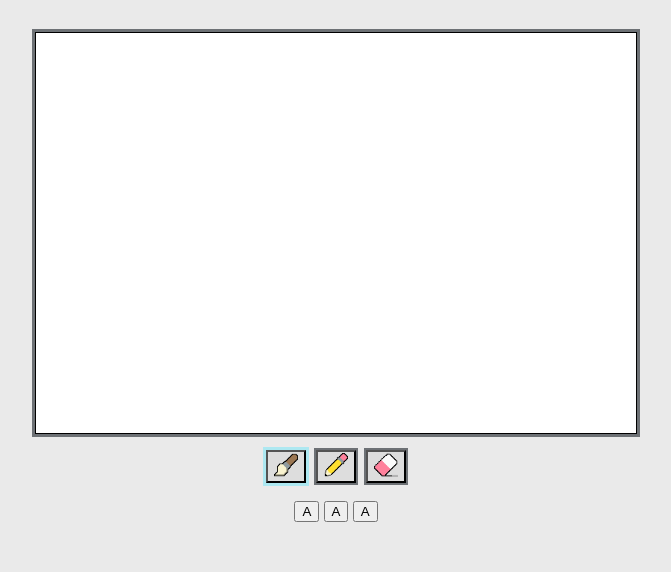
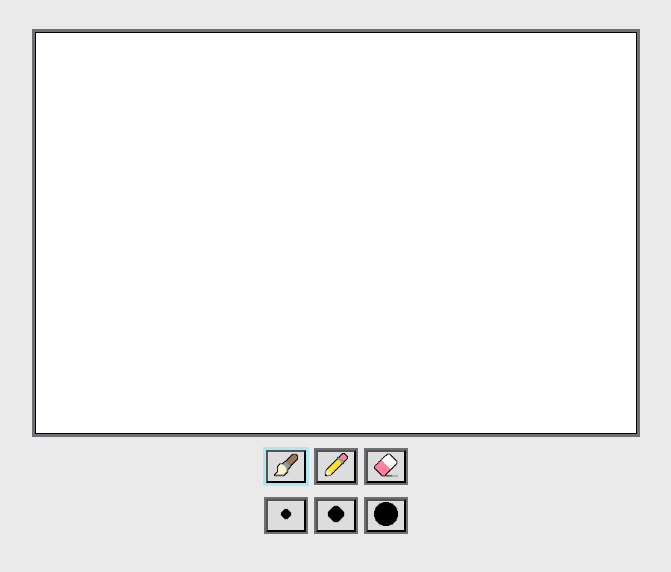
Before and after one commit to YxxgSxxl/flipnote-web, a website built with Vite: page index.html in a window 1280 px wide. Both pictures are taken after a click on the button 590 px from the left and 466 px from the top of the page. Shown: the whole page, without its empty margins (304-975 px from the left). Built offline with nearby package versions, Linux system fonts and the light colour scheme.

Commit message:
update: added icons for tools settings

```diff
--- a/src/main.ts
+++ b/src/main.ts
@@ -6,27 +6,27 @@ document.querySelector<HTMLDivElement>('#app')!.innerHTML = `
     <main>
         <canvas id="canvas" width="600" height="400"></canvas>
         <div class="toolbox">
-            <button><img src="/img/cursors/brush.png" alt="Brush Icon" width="24" height="24"></button>
+                <button><img src="/img/cursors/brush.png" alt="Brush Icon" width="24" height="24"></button>
             <button><img src="/img/cursors/pencil.png" alt="Pencil Icon" width="24" height="24"></button>
             <button><img src="/img/cursors/eraser.png" alt="Eraser Icon" width="24" height="24"></button>
         </div>
 
-        <div class="brush-settings">
-            <button id="brush-small">A</button>
-            <button id="brush-medium">A</button>
-            <button id="brush-large">A</button>
+        <div class="settings brush-settings">
+            <button id="brush-small"><img src="/img/icons/brush_small_32x32.png" alt="Small Circle 32x32 Icon" width="24" height="24"></button>
+            <button id="brush-medium"><img src="/img/icons/brush_medium_32x32.png" alt="Medium Circle 32x32 Icon" width="24" height="24"></button>
+            <button id="brush-large"><img src="/img/icons/brush_big_32x32.png" alt="Big Circle 32x32 Icon" width="24" height="24"></button>
         </div>
 
-        <div class="pencil-settings">
-            <button id="pencil-small">B</button>
-            <button id="pencil-medium">B</button>
-            <button id="pencil-large">B</button>
+        <div class="settings pencil-settings">
+            <button id="pencil-small"><img src="/img/icons/pencil_small_32x32.png" alt="Small Circle 32x32 Icon" width="24" height="24"></button>
+            <button id="pencil-medium"><img src="/img/icons/pencil_medium_32x32.png" alt="Medium Circle 32x32 Icon" width="24" height="24"></button>
+            <button id="pencil-large"><img src="/img/icons/pencil_big_32x32.png" alt="Big Circle 32x32 Icon" width="24" height="24"></button>
         </div>
 
-        <div class="eraser-settings">
-            <button id="eraser-small">C</button>
-            <button id="eraser-medium">C</button>
-            <button id="eraser-large">C</button>
+        <div class="settings eraser-settings">
+            <button id="eraser-large"><img src="/img/icons/eraser_small_32x32.png" alt="Small Circle 32x32 Icon" width="24" height="24"></button>
+            <button id="eraser-medium"><img src="/img/icons/eraser_medium_32x32.png" alt="Medium Circle 32x32 Icon" width="24" height="24"></button>
+            <button id="eraser-small"><img src="/img/icons/eraser_big_32x32.png" alt="Big Circle 32x32 Icon" width="24" height="24"></button>
         </div>
     </main>
 `
--- a/src/services/cursor/cursorDisplay.ts
+++ b/src/services/cursor/cursorDisplay.ts
@@ -1,16 +1,15 @@
 import { toolSelected } from './cursorTools';
 
 document.addEventListener("DOMContentLoaded", () => {
-    const brushSettings = document.querySelector(".brush-settings") as HTMLElement;
-    const eraserSettings = document.querySelector(".eraser-settings") as HTMLElement;
-    const pencilSettings = document.querySelector(".pencil-settings") as HTMLElement;
+    const toolSettings: Record<string, HTMLElement | null> = {
+        "Brush": document.querySelector(".brush-settings"),
+        "Eraser": document.querySelector(".eraser-settings"),
+        "Pencil": document.querySelector(".pencil-settings"),
+    };
 
-    brushSettings.classList.add("hidden");
-    eraserSettings.classList.add("hidden");
-    pencilSettings.classList.add("hidden");
+    Object.values(toolSettings).forEach(setting => setting?.classList.add("hidden"));
 
-    let x: number = 0;
-    let y: number = 0;
+    let x = 0, y = 0;
 
     const cursor = document.createElement("div");
     cursor.classList.add("idle-cursor");
@@ -23,46 +22,34 @@ document.addEventListener("DOMContentLoaded", () => {
         cursor.style.left = `${x}px`;
         cursor.style.top = `${y}px`;
 
-        hideAllSettings();
-
-        switch (toolSelected) {
-            case "Brush":
-                brushSettings.classList.remove("hidden");
-                cursor.classList.add("brush-cursor");
-                cursor.classList.remove("eraser-cursor", "pencil-cursor");
-                break;
-            case "Eraser":
-                eraserSettings.classList.remove("hidden");
-                cursor.classList.add("eraser-cursor");
-                cursor.classList.remove("brush-cursor", "pencil-cursor");
-                break;
-            case "Pencil":
-                pencilSettings.classList.remove("hidden");
-                cursor.classList.add("pencil-cursor");
-                cursor.classList.remove("brush-cursor", "eraser-cursor");
-                break;
-            default:
-                cursor.classList.remove("brush-cursor", "eraser-cursor", "pencil-cursor");
-                break;
-        }
+        toggleToolSettings(toolSelected ?? "");
+        updateCursorClass(toolSelected ?? "");
     }
 
-    function hideAllSettings() {
-        brushSettings.classList.add("hidden");
-        eraserSettings.classList.add("hidden");
-        pencilSettings.classList.add("hidden");
+    function toggleToolSettings(tool: string) {
+        Object.values(toolSettings).forEach(setting => setting?.classList.add("hidden"));
+
+        toolSettings[tool]?.classList.remove("hidden");
+    }
+
+    function updateCursorClass(tool: string) {
+        cursor.classList.remove("brush-cursor", "eraser-cursor", "pencil-cursor");
+
+        if (tool === "Brush") cursor.classList.add("brush-cursor");
+        else if (tool === "Eraser") cursor.classList.add("eraser-cursor");
+        else if (tool === "Pencil") cursor.classList.add("pencil-cursor");
     }
 
     function checkHover(event: MouseEvent) {
         const target = event.target as HTMLElement;
-        if (target.tagName === "A" || target.tagName === "BUTTON") {
+        if (["A", "BUTTON"].includes(target.tagName)) {
             cursor.classList.add("hover-link");
         }
     }
 
     function removeHover(event: MouseEvent) {
         const target = event.target as HTMLElement;
-        if (target.tagName === "A" || target.tagName === "BUTTON") {
+        if (["A", "BUTTON"].includes(target.tagName)) {
             cursor.classList.remove("hover-link");
         }
     }
--- a/src/services/cursor/cursorTools.ts
+++ b/src/services/cursor/cursorTools.ts
@@ -16,7 +16,7 @@ document.addEventListener("DOMContentLoaded", () => {
         button.addEventListener('click', () => {
             toolSelected = button.querySelector('img')?.alt.split(" ")[0] || "Unknown";
 
-            console.log(toolSelected)
+            // console.log(toolSelected)
 
             tools.forEach(btn => btn.classList.remove('active'));
             button.classList.add('active');
--- a/src/stylesheet/style.css
+++ b/src/stylesheet/style.css
@@ -66,6 +66,21 @@
     background-color: #ddd;
     outline: 3px solid var(--app-c-link-light);
   }
+
+  .settings button {
+    background-color: #ddd;
+    outline: 2px solid var(--app-c-dark-border);
+    transition: ease 0.2s;
+  }
+
+  .settings button:hover {
+    outline: 2px solid var(--app-c-dark-border-hover);
+  }
+
+  .settings button.active {
+    background-color: #ddd;
+    outline: 3px solid var(--app-c-link-light);
+  }
 }
 
 @media (prefers-color-scheme: light) {
@@ -99,6 +114,21 @@
   }
 
   .toolbox button.active {
+    background-color: #ddd;
+    outline: 3px solid var(--app-c-dark-border-active);
+  }
+
+  .settings button {
+    background-color: #ddd;
+    outline: 2px solid var(--app-c-light-border);
+    transition: ease 0.2s;
+  }
+
+  .settings button:hover {
+    outline: 2px solid var(--app-c-light-border-hover);
+  }
+
+  .settings button.active {
     background-color: #ddd;
     outline: 3px solid var(--app-c-dark-border-active);
   }
@@ -165,6 +195,15 @@ canvas {
   pointer-events: none;
 }
 
+.settings {
+  display: flex;
+  gap: 10px;
+}
+
+.settings img {
+  pointer-events: none;
+}
+
 .hidden {
   display: none;
 }
```
Also changed, not shown: public/img/icons/brush_big_32x32.png (added), public/img/icons/brush_medium_32x32.png (added), public/img/icons/brush_small_32x32.png (added), public/img/icons/circle_big_32x32.png (added), public/img/icons/eraser_big_32x32.png (added), public/img/icons/eraser_medium_32x32.png (added), public/img/icons/eraser_small_32x32.png (added), public/img/icons/pencil_big_32x32.png (added), public/img/icons/pencil_medium_32x32.png (added), public/img/icons/pencil_small_32x32.png (added).
